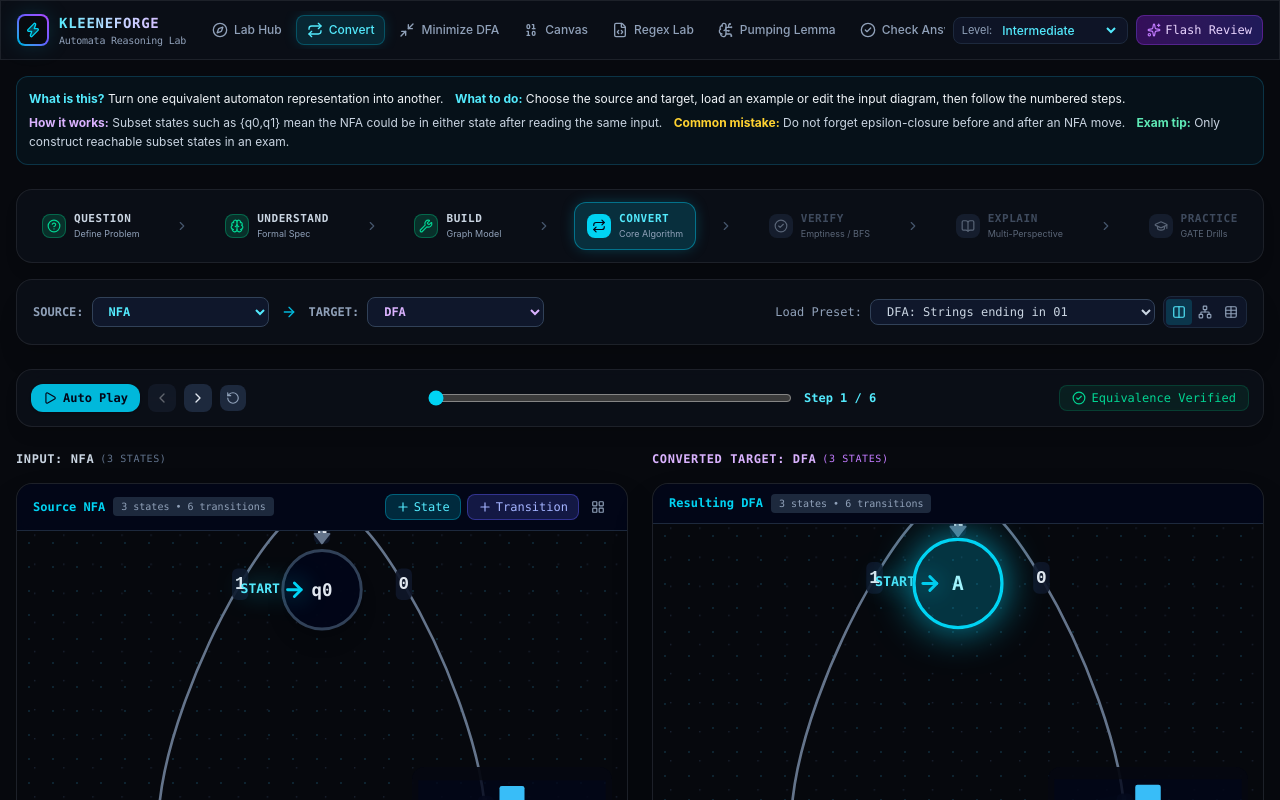
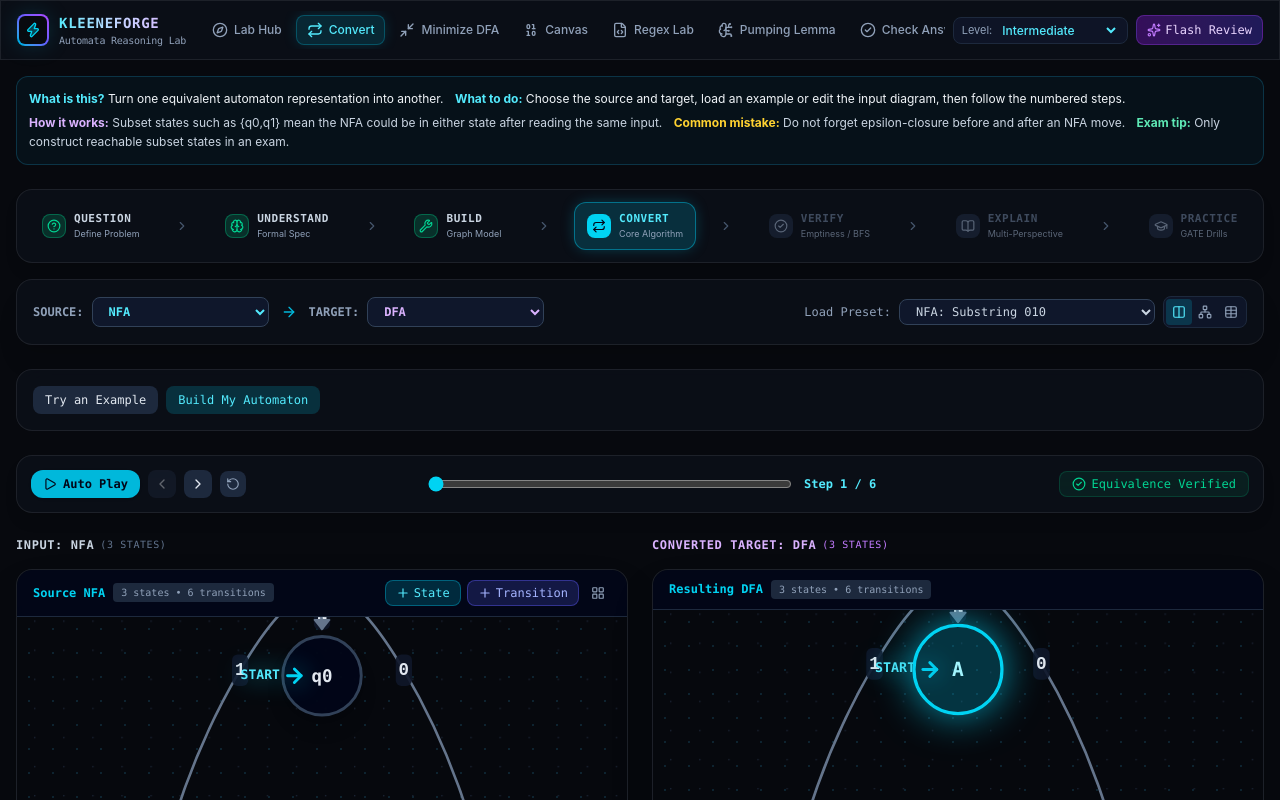
Before and after one commit to PadhmavathiJ/kleeneforge, a React (Vite) app: page /#hero in a window 1280 px wide. Both pictures are taken after a click on the button "Convert". Shown: the top 800 px of the page. Built offline with nearby package versions, Linux system fonts and the light colour scheme.

Commit message:
Checkpoint before fixing custom automaton builder

```diff
--- a/api/chat.ts
+++ b/api/chat.ts
@@ -3,6 +3,8 @@ type Message = { sender: 'user' | 'tutor'; text: string };
 const systemPrompt = `You are Professor Kleene, a student-friendly Models of Computation tutor. Teach DFA, NFA, epsilon-NFA, epsilon closure, conversions, minimization, regex, regular languages, pumping lemma, lexical analysis, equivalence, and GATE TOC. Respect the requested mode and level. Answer direct conceptual questions directly; do not ask about alphabets/start states unless constructing a concrete automaton. Never invent official GATE PYQ metadata.`;
 
 export default async function handler(req: any, res: any) {
+  res.setHeader('Content-Type', 'application/json; charset=utf-8');
+  try {
   if (req.method !== 'POST') return res.status(405).json({ error: 'Method not allowed.' });
   const key = process.env.LLM_API_KEY;
   const baseUrl = process.env.LLM_BASE_URL || 'https://api.openai.com/v1/chat/completions';
@@ -13,5 +15,9 @@ export default async function handler(req: any, res: any) {
   const response = await fetch(baseUrl, { method: 'POST', headers: { 'Content-Type': 'application/json', Authorization: `Bearer ${key}` }, body: JSON.stringify({ model, messages: [{ role: 'system', content: `${systemPrompt}\nMode: ${mode}. Level: ${level}.` }, ...history.slice(-12).map((item: Message) => ({ role: item.sender === 'user' ? 'user' : 'assistant', content: item.text })), { role: 'user', content: message }], temperature: 0.3 }) });
   if (!response.ok) return res.status(502).json({ error: 'Tutor provider request failed.' });
   const data = await response.json();
-  return res.status(200).json({ reply: data.choices?.[0]?.message?.content || 'The tutor returned no response.' });
+    return res.status(200).json({ reply: data.choices?.[0]?.message?.content || 'The tutor returned no response.' });
+  } catch (error) {
+    console.error('Unexpected /api/chat error', error);
+    return res.status(500).json({ error: 'The tutor encountered an unexpected server error. Please retry.' });
+  }
 }
--- a/src/components/aiTutor/KleeneMentor.tsx
+++ b/src/components/aiTutor/KleeneMentor.tsx
@@ -78,9 +78,18 @@ export const KleeneMentor: React.FC = () => {
         headers: { 'Content-Type': 'application/json' },
         body: JSON.stringify({ message: userText, history: messages.map(({ sender, text }) => ({ sender, text })), mode: tutorMode, level: store.userLevel }),
       });
-      const data = await response.json();
+      const rawBody = await response.text();
+      if (!rawBody.trim()) throw new Error('The tutor server returned an empty response. Please retry.');
+      let data: { reply?: string; error?: string };
+      try {
+        data = JSON.parse(rawBody);
+      } catch {
+        throw new Error('The tutor server returned an invalid response. Please retry.');
+      }
       if (!response.ok) throw new Error(data.error || 'Tutor request failed.');
-      setMessages(prev => [...prev, { id: `tutor_${Date.now()}`, sender: 'tutor', text: data.reply }]);
+      const reply = data.reply;
+      if (!reply) throw new Error('The tutor returned no answer. Please retry.');
+      setMessages(prev => [...prev, { id: `tutor_${Date.now()}`, sender: 'tutor', text: reply }]);
       setAvatarMood('explaining');
     } catch (error) {
       setMessages(prev => [...prev, { id: `tutor_error_${Date.now()}`, sender: 'tutor', text: error instanceof Error ? error.message : 'Unable to contact the tutor. Please retry.' }]);
--- a/src/components/conversion/ConversionLab.tsx
+++ b/src/components/conversion/ConversionLab.tsx
@@ -8,6 +8,7 @@ import { regexToENFA } from '../../core/regex/thompson';
 import { checkAutomataEquivalence } from '../../core/equivalence';
 import { simulateAutomaton } from '../../core/simulation';
 import { convertDfaToNfa } from '../../core/identityConversions';
+import { validateAutomaton } from '../../core/validation';
 import { AUTOMATON_PRESETS } from '../../core/presets';
 import { AutomataCanvas } from '../canvas/AutomataCanvas';
 import { TransitionTableView } from '../pipeline/TransitionTableView';
@@ -36,6 +37,9 @@ export const ConversionLab: React.FC = () => {
   const [targetType, setTargetType] = useState<'DFA' | 'NFA' | 'MINIMAL_DFA' | 'REGEX' | 'ENFA'>('DFA');
   const [regexInput, setRegexInput] = useState('(0|1)*01');
   const [testInput, setTestInput] = useState('01');
+  const [inputMode, setInputMode] = useState<'EXAMPLE' | 'VISUAL'>('EXAMPLE');
+  const [customReady, setCustomReady] = useState(false);
+  const [customError, setCustomError] = useState<string | null>(null);
   const [viewMode, setViewMode] = useState<'side_by_side' | 'graph_only' | 'table_only'>('side_by_side');
 
   // Step-by-step animation controls
@@ -252,6 +256,19 @@ export const ConversionLab: React.FC = () => {
     setIsPlaying(false);
   };
 
+  const beginCustomBuilder = () => {
+    actions.setAutomaton({ type: sourceType === 'ENFA' ? 'ENFA' : sourceType, states: [], alphabet: [], startState: '', acceptStates: [], transitions: [], description: 'Student-built source automaton' } as Automaton);
+    setInputMode('VISUAL'); setCustomReady(false); setCustomError(null); setCurrentStepIndex(0);
+  };
+
+  const useCustomAutomaton = () => {
+    const validation = validateAutomaton(store.currentAutomaton);
+    const error = validation.issues.find(issue => issue.type === 'error');
+    if (error) { setCustomError(error.message); return; }
+    setCustomReady(true); setCustomError(null); setCurrentStepIndex(0);
+  };
+
+
   return (
     <div className="max-w-7xl mx-auto px-4 py-6 space-y-6">
       {/* Reasoning Pipeline Timeline Bar */}
@@ -316,7 +333,7 @@ export const ConversionLab: React.FC = () => {
                 placeholder="(0|1)*01"
               />
             </div>
-          ) : (
+          ) : inputMode === 'EXAMPLE' ? (
             <div className="flex items-center gap-2">
               <span className="text-xs font-mono text-slate-400">Load Preset:</span>
               <select
@@ -324,12 +341,12 @@ export const ConversionLab: React.FC = () => {
                 value={store.activePresetId}
                 className="bg-slate-900 border border-slate-700 rounded-lg px-3 py-1 text-xs font-mono text-slate-300 cursor-pointer"
               >
-                {AUTOMATON_PRESETS.map(p => (
+                {AUTOMATON_PRESETS.filter(p => p.automaton.type === sourceType).map(p => (
                   <option key={p.id} value={p.id}>{p.name}</option>
                 ))}
               </select>
             </div>
-          )}
+          ) : null}
 
           {/* View Mode Buttons */}
           <div className="flex items-center bg-slate-900/90 rounded-lg p-0.5 border border-slate-800">
@@ -363,6 +380,13 @@ export const ConversionLab: React.FC = () => {
           </div>
         </div>
       </div>
+
+      {sourceType !== 'REGEX' && (
+        <div className="glass-panel p-4 rounded-2xl border border-slate-800 space-y-3">
+          <div className="flex flex-wrap gap-2 text-xs font-mono"><button onClick={() => { setInputMode('EXAMPLE'); setCustomReady(false); }} className="px-3 py-1.5 rounded-lg bg-slate-800 text-slate-200">Try an Example</button><button onClick={beginCustomBuilder} className="px-3 py-1.5 rounded-lg bg-cyan-500/20 text-cyan-300">Build My Automaton</button>{inputMode === 'VISUAL' && !customReady && <button onClick={useCustomAutomaton} className="px-3 py-1.5 rounded-lg bg-emerald-500 text-slate-950 font-bold">Use This Automaton & Convert</button>}</div>
+          {inputMode === 'VISUAL' && !customReady && <><p className="text-xs text-slate-300">Build your {sourceType}: add states, select start/final states, then connect transitions. This is the exact machine the engine will convert.</p><AutomataCanvas automaton={store.currentAutomaton} onChange={actions.setAutomaton} title={`Build Your ${sourceType}`} />{customError && <p className="text-xs text-rose-300">Fix this before converting: {customError}</p>}</>}
+        </div>
+      )}
 
       {/* Step Navigation Bar */}
       {totalSteps > 0 && (
```
